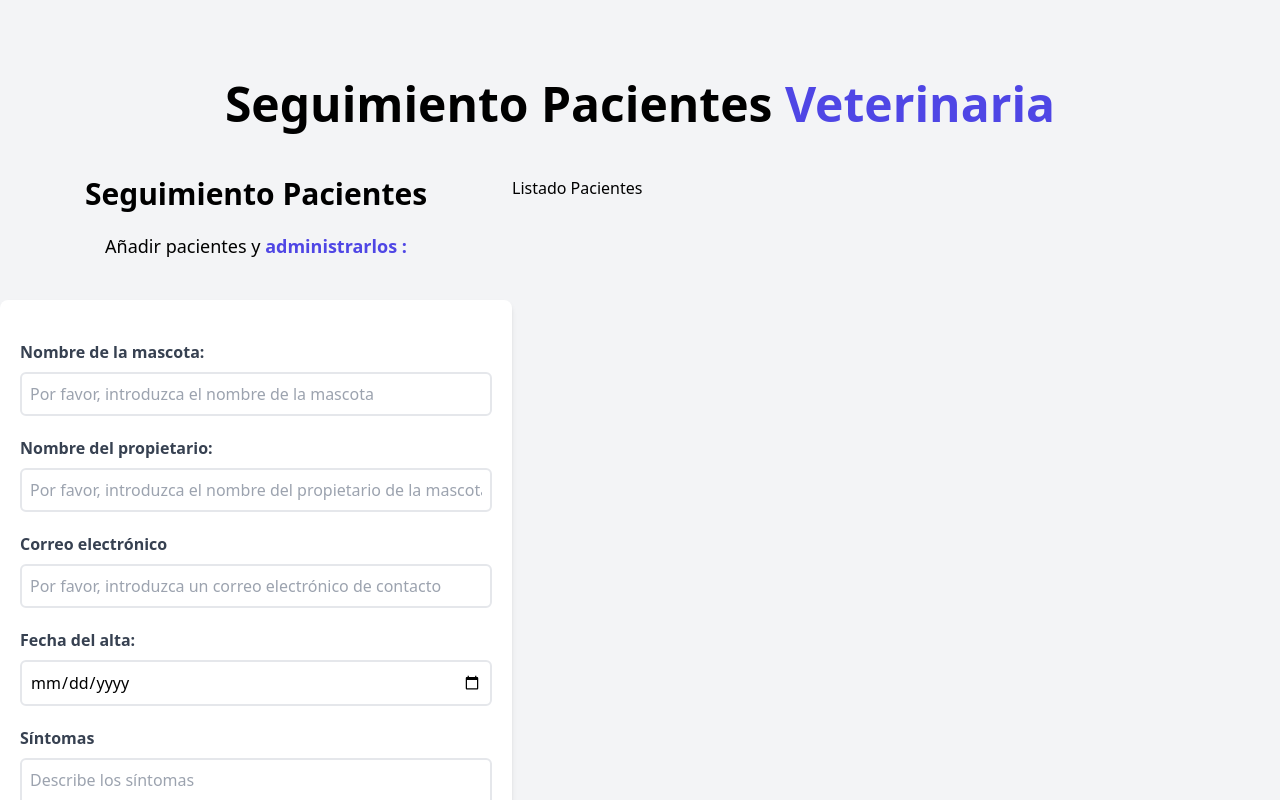
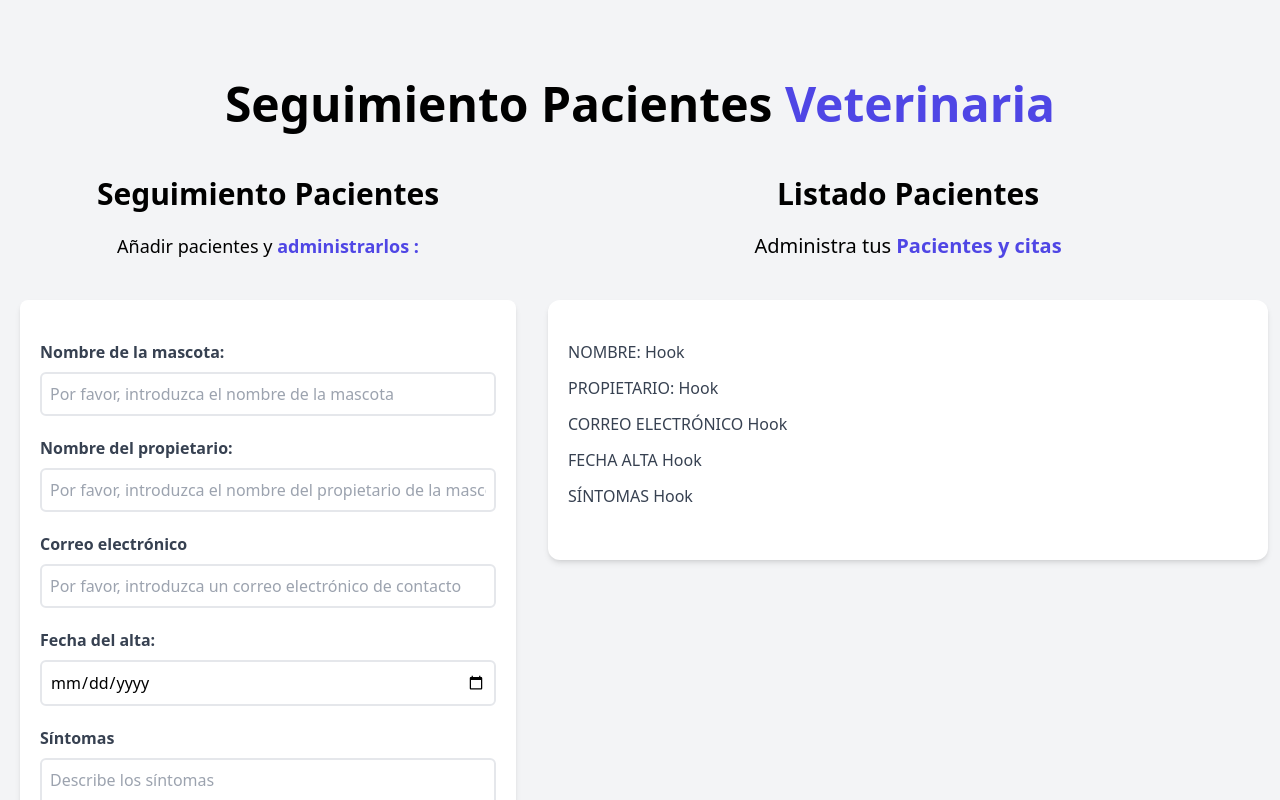
Before and after one commit to notvicent3/citas-react, a React (Vite) app: page / in a window 1280 px wide. Shown: the top 800 px of the page. Built offline with nearby package versions, Linux system fonts and the light colour scheme.

Commit message:
Añado componente Paciente y comienzo con validaciones de Formularios

```diff
--- a/src/components/Formulario.jsx
+++ b/src/components/Formulario.jsx
@@ -1,9 +1,33 @@
 import React from 'react'
+import { useState, useEffect } from 'react';
 
 const Formulario = () => {
+
+    {/* [variable,funcion] = useState(valorInicial) */ }
+    const [nombre, setNombre] = useState("");
+    const [propietario, setPropietario] = useState("");
+    const [email, setEmail] = useState("");
+    const [fecha, setFecha] = useState("");
+    const [sintomas, setSintomas] = useState("");
+
+    {/* */}
+    const [error, setError] = useState(false);
+
+    {/*Validamos el formulario */ }
+    const handleSubmit = evento => {
+        evento.preventDefault();
+        {/*El include verifica que al menos uno de los elementos está vacío...*/ }
+        if ([nombre, propietario, email, fecha, sintomas].includes('')) {
+            console.log("Hay al menos un campo vacío")
+            setError(true)
+        } else {
+            console.log("Todos los campos fueron rellenados correctamente")
+        }
+    }
+
     return (
 
-        <div className="md:w-1/2 lg:w-2/5">  {/*En pantallas normales, se repartirá el espacio en un 50%, sin embargo, en pantallas mas grandes, sólo abarcará un 2/5*/}
+        <div className="md:w-1/2 lg:w-2/5 mx-5">  {/*En pantallas normales, se repartirá el espacio en un 50%, sin embargo, en pantallas mas grandes, sólo abarcará un 2/5*/}
 
             <h2 className="font-black text-3xl text-center">Seguimiento Pacientes
             </h2>
@@ -12,17 +36,19 @@ const Formulario = () => {
                 <span className='text-indigo-600 font-bold'>administrarlos :</span>
             </p>
 
-
-            <form className="bg-white shadow-md rounded-lg py-10 px-5 mb-10" action="">
+            <form onSubmit={handleSubmit}
+                className="bg-white shadow-md rounded-lg py-10 px-5 mb-10" action="">
                 {/* NOMBRE MASCOTA*/}
                 <div className='mb-5'>
                     {/*Con la clase block, fuerzo a que ocupe todo el espacio
                     Para hacerlo mas accesible, si alguien "pincha" sobre Nombre de mascota, se le habilita el input para que comience a escribir
                     */}
                     <label htmlFor="mascota" className="block text-gray-700 font-bold" >Nombre de la mascota: </label>
-                    <input id="mascota"
-                        type="text" placeholder='Por favor, introduzca el nombre de la mascota' className='border-2 w-full p-2 mt-2 placeholder-gray-400 rounded-md' />
                     {/*con border-2 le añado un borde de cierto grossor y con w-full obligo a que utilice todo el espacio disponible */}
+                    <input id="mascota" type="text" placeholder='Por favor, introduzca el nombre de la mascota' className='border-2 w-full p-2 mt-2 placeholder-gray-400 rounded-md'
+                        value={nombre} onChange={(evento) => setNombre(evento.target.value)} />
+                    {/*Va a registrar los eventos de cambios gracias a onChange */}
+
                 </div>
 
                 {/* NOMBRE PROPIETARIO*/}
@@ -30,28 +56,32 @@ const Formulario = () => {
 
                     <label htmlFor="Propietario" className="block text-gray-700 font-bold" >Nombre del propietario: </label>
                     <input id="Propietario"
-                        type="text" placeholder='Por favor, introduzca el nombre del propietario de la mascota' className='border-2 w-full p-2 mt-2 placeholder-gray-400 rounded-md' />
+                        type="text" placeholder='Por favor, introduzca el nombre del propietario de la mascota' className='border-2 w-full p-2 mt-2 placeholder-gray-400 rounded-md'
+                        value={propietario} onChange={(evento) => setPropietario(evento.target.value)} />
                 </div>
                 {/* CORREO ELECTRÓNICO*/}
                 <div className='mb-5'>
 
                     <label htmlFor="email" className="block text-gray-700 font-bold" >Correo electrónico </label>
                     <input id="email"
-                        type="email" placeholder='Por favor, introduzca un correo electrónico de contacto' className='border-2 w-full p-2 mt-2 placeholder-gray-400 rounded-md' />
+                        type="email" placeholder='Por favor, introduzca un correo electrónico de contacto' className='border-2 w-full p-2 mt-2 placeholder-gray-400 rounded-md'
+                        value={email} onChange={(evento) => setEmail(evento.target.value)} />
                 </div>
                 {/* FECHA DEL ALTA*/}
                 <div className='mb-5'>
 
                     <label htmlFor="Alta" className="block text-gray-700 font-bold" >Fecha del alta: </label>
                     <input id="Alta"
-                        type="date" className='border-2 w-full p-2 mt-2 placeholder-gray-400 rounded-md' />
+                        type="date" className='border-2 w-full p-2 mt-2 placeholder-gray-400 rounded-md'
+                        value={fecha} onChange={(evento) => setFecha(evento.target.value)} />
                 </div>
                 {/* DESCRIPCIÓN DE LOS SÍNTOMAS*/}
                 <div className='mb-5'>
 
                     <label htmlFor="sintomas" className="block text-gray-700 font-bold" >Síntomas</label>
                     <textarea name="" id="sintomas" className='border-2 w-full p-2 mt-2 placeholder-gray-400 rounded-md'
-                        placeholder='Describe los síntomas' />
+                        placeholder='Describe los síntomas'
+                        value={sintomas} onChange={(evento) => setSintomas(evento.target.value)} />
                 </div>
                 {/* BOTÓN DE SUBMIT PARA ENVIAR EL FORMULARIO/}
                 {/*Al pasar por encima del botón de agregar paciente, cambiamos el color utilizando hover:bg-indigo-700 */}
--- a/src/components/ListadoPacientes.jsx
+++ b/src/components/ListadoPacientes.jsx
@@ -1,9 +1,21 @@
 import React from 'react'
+import Paciente from './Paciente'
 
 const ListadoPacientes = () => {
     return (
-        <div className='w-1/2 lg:w-3/5'>{/*En pantallas normales, se repartirá el espacio en un 50%, sin embargo, en pantallas mas grandes, sólo abarcará un 3/5*/}
-            <h2>Listado Pacientes</h2>
+
+        <div className='md:w-1/2 lg:w-3/5 md:h-screen overflow-y-scroll'>{/*En pantallas normales, se repartirá el espacio en un 50%, sin embargo, en pantallas mas grandes, sólo abarcará un 3/5*/}
+            {/* Utilizo overflow-y-scroll para generar un scroll que sólo abarque al componente ListadoPaciente
+             Sin embargo, utilizamos md: en este caso para que elimine el el scroll en pantallas pequeñas, como las de dispositivos móviles
+            */}
+            <h2 className='font-black text-3xl text-center'>Listado Pacientes</h2>
+            <p className='text-xl mt-5 mb-10 text-center'>
+                Administra tus {""}
+                <span className="text-indigo-600 font-bold ">Pacientes y citas</span>
+            </p>
+            {/* LLamo al componente Paciente, una vez importado*/}
+            <Paciente />
+
         </div>
 
     )
--- /dev/null
+++ b/src/components/Paciente.jsx
@@ -0,0 +1,29 @@
+
+const Paciente = () => {
+    return (
+        <div className='m-3 bg-white shadow-md px-5 py-10 rounded-xl'>
+            {/*NOMBRE */}
+            <p className='"font-bold mb-3 text-gray-700 uppercase'>Nombre: {""}
+                <span className='"font-normal normal-case'>Hook</span>
+            </p>
+            {/*PROPIETARIO*/}
+            <p className='"font-bold mb-3 text-gray-700 uppercase' >Propietario: {""}
+                <span className='"font-normal normal-case'>Hook</span>
+            </p>
+            {/*CORREO ELECTRÓNICO */}
+            <p className='"font-bold mb-3 text-gray-700 uppercase'> Correo electrónico {""}
+                <span className='"font-normal normal-case'>Hook</span>
+            </p>
+            {/*FECHA ALTA */}
+            <p className='"font-bold mb-3 text-gray-700 uppercase'> Fecha Alta {""}
+                <span className='"font-normal normal-case'>Hook</span>
+            </p>
+            {/*SÍNTOMAS*/}
+            <p className='"font-bold mb-3 text-gray-700 uppercase'> Síntomas {""}
+                <span className='"font-normal normal-case'>Hook</span>
+            </p>
+        </div>
+    )
+}
+
+export default Paciente
```
